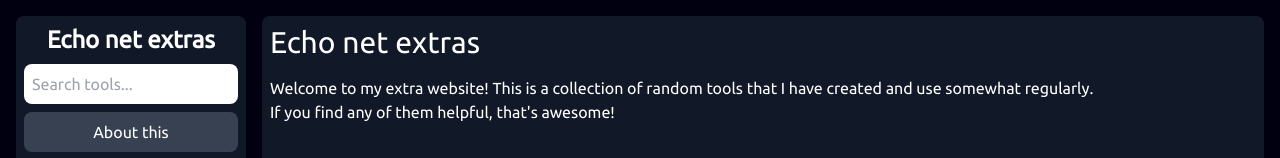
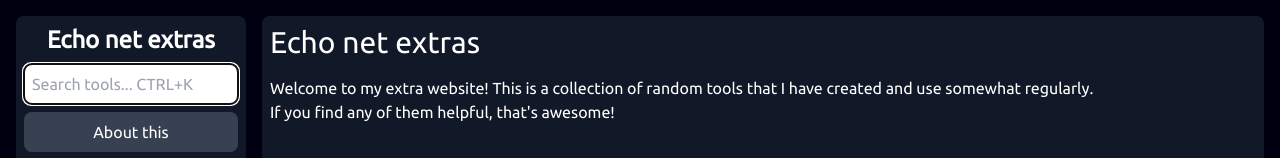
Before and after one commit to 3kh0/echonet-extra, a Vue app: page / in a window 1280 px wide. Shown: the top 158 px of the page. Built offline with nearby package versions, Linux system fonts and the light colour scheme.

Commit message:
scrolll fix

```diff
--- a/src/App.vue
+++ b/src/App.vue
@@ -1,8 +1,9 @@
 <script setup>
-import { ref, computed } from "vue";
+import { ref, onMounted, computed } from "vue";
 import { RouterLink, RouterView } from "vue-router";
 
 const searchTerm = ref("");
+const searchBox = ref(null);
 const routes = ref([
   { name: "About this", path: "/" },
   { name: "About:blank embedder", path: "/aboutblank" },
@@ -28,15 +29,28 @@ const nonMatchingTools = computed(() => {
 });
 
 const now = new Date().toISOString().slice(0, 19).replace("T", " ");
+
+const focusSearch = () => {
+  searchBox.value.focus();
+};
+
+onMounted(() => {
+  document.addEventListener("keydown", (event) => {
+    if (event.ctrlKey && event.key === "k") {
+      event.preventDefault();
+      focusSearch();
+    }
+  });
+});
 </script>
 
 <template>
-  <div class="bg-[#000011] text-white flex flex-col md:flex-row overflow-hidden h-dvh">
-    <header class="flex flex-col items-center md:flex-0 w-[230px] min-w-[230px] p-2 m-4 bg-gray-900 rounded-lg">
+  <div class="bg-[#000011] text-white flex flex-col md:flex-row overflow-hidden h-dvh" @keydown.ctrl.k="focusSearch">
+    <header class="flex flex-col items-center md:flex-0 w-[230px] min-w-[230px] p-2 m-4 bg-gray-900 rounded-lg overflow-y-auto hide-scrollbar">
       <div class="wrapper text-center w-full">
         <h1 class="text-2xl font-bold mb-2">Echo net extras</h1>
 
-        <input type="text" v-model="searchTerm" placeholder="Search tools..." class="w-full p-2 rounded-lg text-black" />
+        <input ref="searchBox" type="text" v-model="searchTerm" autofocus placeholder="Search tools... CTRL+K" class="w-full p-2 rounded-lg text-black" />
 
         <nav class="mt-2 w-full">
           <div v-if="matchingTools.length === 0" class="text-center text-red-500">Your query did not match any results! :(</div>
@@ -52,6 +66,16 @@ const now = new Date().toISOString().slice(0, 19).replace("T", " ");
         <h1 class="text-sm italic">Generated at {{ now }}</h1>
       </div>
     </header>
-    <RouterView class="flex-grow p-2 m-4 ml-0 bg-gray-900 rounded-lg overflow-auto" />
+    <RouterView class="flex-grow p-2 m-4 ml-0 bg-gray-900 rounded-lg overflow-auto hide-scrollbar" />
   </div>
 </template>
+<style scoped>
+.hide-scrollbar::-webkit-scrollbar {
+  display: none;
+}
+
+.hide-scrollbar {
+  -ms-overflow-style: none;
+  scrollbar-width: none;
+}
+</style>
```
Also changed, not shown: package.json (+7 -7 lines), 1 other file (tests, documents, lock files or other folders).
